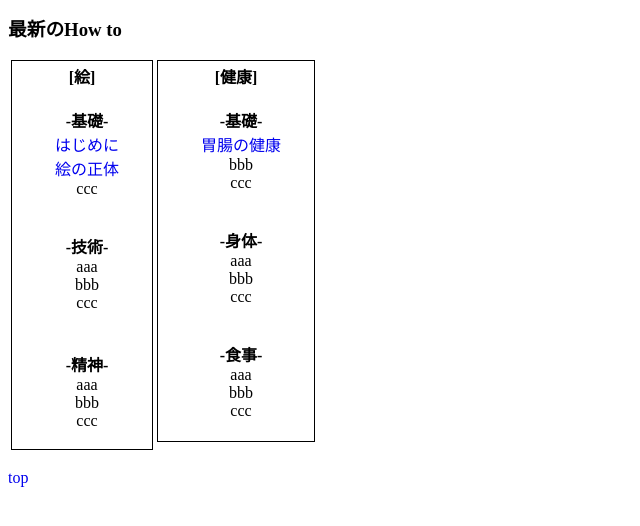
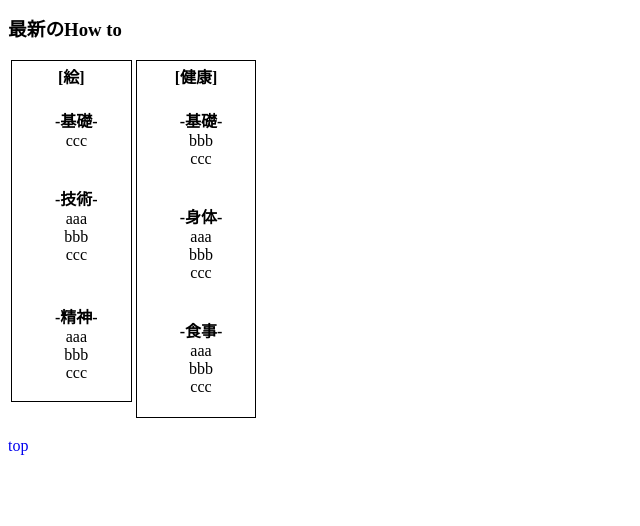
Before and after one commit to pendra0625/homepage001, a plain HTML site: page howto.html in a window 1280 px wide. Shown: the part 100-626 px from the top of the page, without its empty margins (0-640 px from the left). Drawn offline with Linux system fonts and the light colour scheme.

Commit message:
howtoの非表示

```diff
--- a/howto.html
+++ b/howto.html
@@ -29,8 +29,8 @@
                     <li id="howto">
                       <span class="hutoi">-基礎-</span>
                     </li>
-                    <li id="howto"><a href="howto/draw/basic/0.html">はじめに</a></li>
-                    <li id="howto"><a href="howto/draw/basic/1.html">絵の正体</a></li>
+                    <!-- <li id="howto"><a href="howto/draw/basic/0.html">はじめに</a></li> -->
+                    <!-- <li id="howto"><a href="howto/draw/basic/1.html">絵の正体</a></li> -->
                     <li id="howto">ccc</li>
                   </ul>
                 </td>
@@ -75,7 +75,7 @@
                     <li id="howto">
                       <span class="hutoi">-基礎-</span>
                     </li>
-                    <li id="howto"><a href="howto/helth/basic/1.html">胃腸の健康</a></li>
+                    <!-- <li id="howto"><a href="howto/helth/basic/1.html">胃腸の健康</a></li> -->
                     <li id="howto">bbb</li>
                     <li id="howto">ccc</li>
                   </ul>
```
